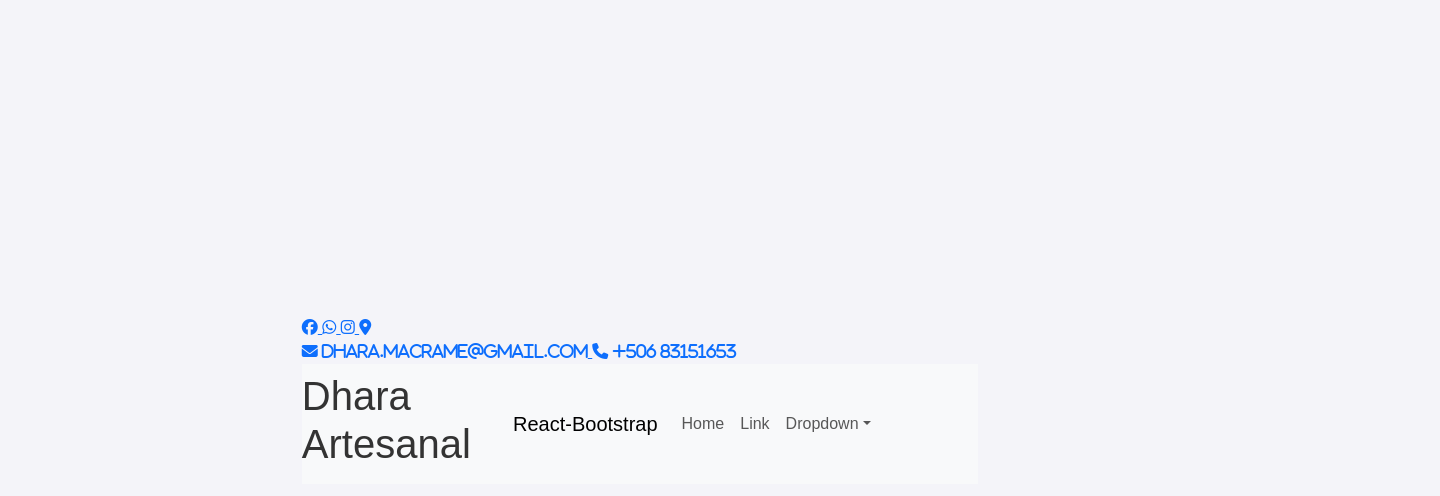
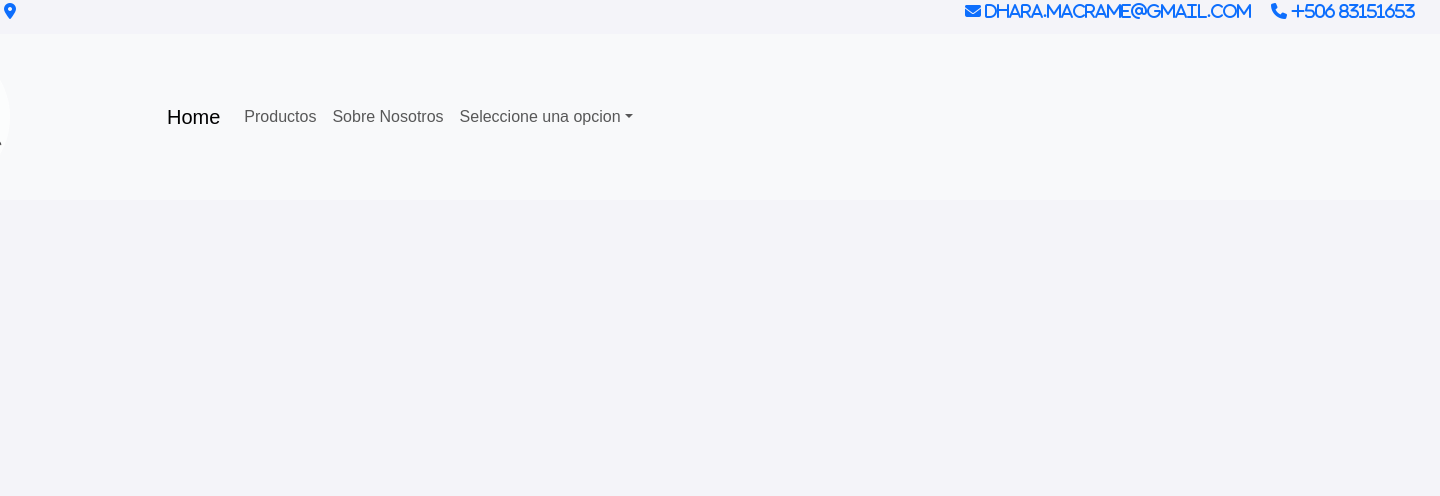
Before and after one commit to MchevezS/ProyectoFinal-react, a React (Vite) app: page / in a window 1280 px wide. Shown: the top 496 px of the page, 1440 px wide, since content can reach past the window. Built offline with nearby package versions, Linux system fonts and the light colour scheme.

Commit message:
commit header

```diff
--- a/src/components/Header.jsx
+++ b/src/components/Header.jsx
@@ -1,4 +1,4 @@
-
+import '../style/Header.css'
 import Container from 'react-bootstrap/Container';
 import Nav from 'react-bootstrap/Nav';
 import Navbar from 'react-bootstrap/Navbar';
@@ -12,31 +12,44 @@ function BasicExample() {
   <>
   <div className='contenedorRedes'>
     <div className='redesSociales'>
-      <Link to={"Facebook"}> <i className="fa-brands fa-facebook"></i> </Link>
-        <Link to={"Whatsapp"}> <i className="fa-brands fa-whatsapp"></i> </Link>
-          <Link to={"Insta"}> <i className="fa-brands fa-instagram"></i> </Link>
-           <Link to={"Ubicacion"}> <i className="fa-solid fa-location-dot"></i> </Link>
-     </div>
-  <div className='correoTelefono'>
+      <div className='face'>
+      <Link to={"Facebook"}> <i className="fa-brands fa-facebook redes"></i> </Link>
+      </div>
+      <div className='whatsapp'>
+        <Link to={"Whatsapp"}> <i className="fa-brands fa-whatsapp redes"></i> </Link>
+        </div>
+        <div className='insta'>
+          <Link to={"Insta"}> <i className="fa-brands fa-instagram redes"></i> </Link>
+          </div>
+          <div className='ubicacion'>
+           <Link to={"Ubicacion"}> <i className="fa-solid fa-location-dot redes"></i> </Link>
+           </div>
+    </div>
+    <div className='correoTelefono'>
        <Link to={"Correo"}> <i className="fa-solid fa-envelope"> dhara.macrame@gmail.com</i> </Link>
+         <div className='telefono'>
          <Link to={"Telefono"}> <i className="fa-solid fa-phone"> +506 83151653</i> </Link>
+         </div>
      </div>
 </div>
+<br/>
+
+<div className='navbar'>
     <Navbar expand="lg" className="bg-body-tertiary">
-      <h1 className='nombreEmprendimiento'>Dhara Artesanal </h1>
+    <img className='logo' src='src/img/IMG_20231218_211651_662 - Dhara Macrame.jpg'></img>
       <Container>
-        <Navbar.Brand href="#home">React-Bootstrap</Navbar.Brand>
+        <Navbar.Brand href="#home">Home</Navbar.Brand>
         <Navbar.Toggle aria-controls="basic-navbar-nav" />
         <Navbar.Collapse id="basic-navbar-nav">
           <Nav className="me-auto">
-            <Nav.Link href="#home">Home</Nav.Link>
-            <Nav.Link href="#link">Link</Nav.Link>
-            <NavDropdown title="Dropdown" id="basic-nav-dropdown">
-              <NavDropdown.Item href="#action/3.1">Action</NavDropdown.Item>
+            <Nav.Link href="#home">Productos</Nav.Link>
+            <Nav.Link href="#link">Sobre Nosotros</Nav.Link>
+            <NavDropdown title="Seleccione una opcion" id="basic-nav-dropdown">
+              <NavDropdown.Item href="#action/3.1">Registrarse</NavDropdown.Item>
               <NavDropdown.Item href="#action/3.2">
-                Another action
+              Inicio Sesion
               </NavDropdown.Item>
-              <NavDropdown.Item href="#action/3.3">Something</NavDropdown.Item>
+              <NavDropdown.Item href="#action/3.3">Cerrar Sesion</NavDropdown.Item>
               <NavDropdown.Divider />
               <NavDropdown.Item href="#action/3.4">
                 Separated link
@@ -46,6 +59,7 @@ function BasicExample() {
         </Navbar.Collapse>
       </Container>
     </Navbar>
+    </div>
     </>
   );
 }
--- /dev/null
+++ b/src/style/Header.css
@@ -0,0 +1,38 @@
+@media (min-width: 768px) and (max-width: 1023px) {
+}
+
+ @media (min-width: 1024px) {
+}
+.redesSociales{
+    display: flex;
+    align-items: center;
+    justify-content: center;
+}
+.contenedorRedes{
+    margin-top: -400px;
+    display: flex;
+    align-items: center;
+    justify-content: space-between;
+}
+.redes{
+    margin-left: 30px;
+}
+.correoTelefono{
+    display: flex;
+    align-items: center;
+    justify-content: space-between;
+    width: 450px;
+    margin-right: 25px;
+}
+.navbar{
+    width: 1600px;
+    margin-top: -11px;
+}
+.logo{
+    margin-left: 20px;
+    border-radius: 150px;
+    width: 150px;
+    height: 150px;
+    background-color: transparent ;
+    opacity: 0.7;
+}
```
Also changed, not shown: src/img/IMG_20231218_211651_662 - Dhara Macrame.jpg (added), src/style/FormLogin.css (added).
